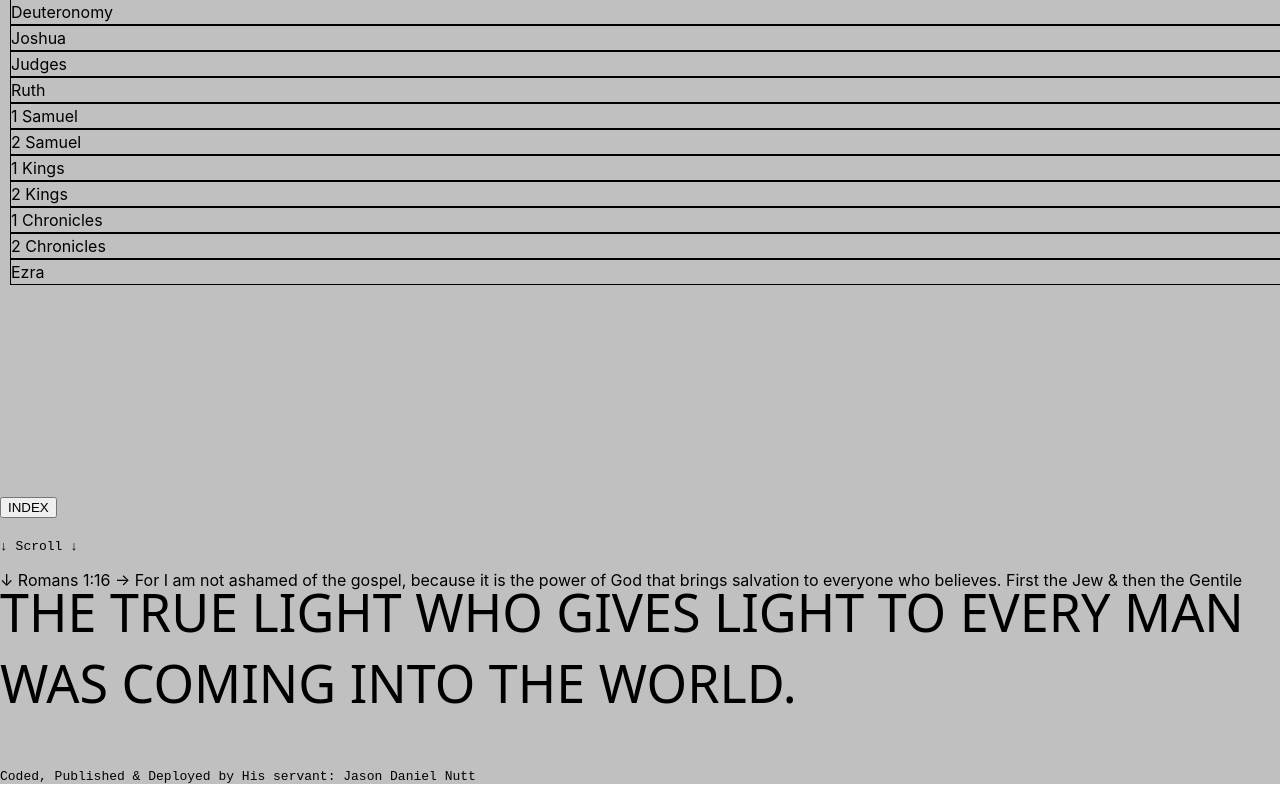
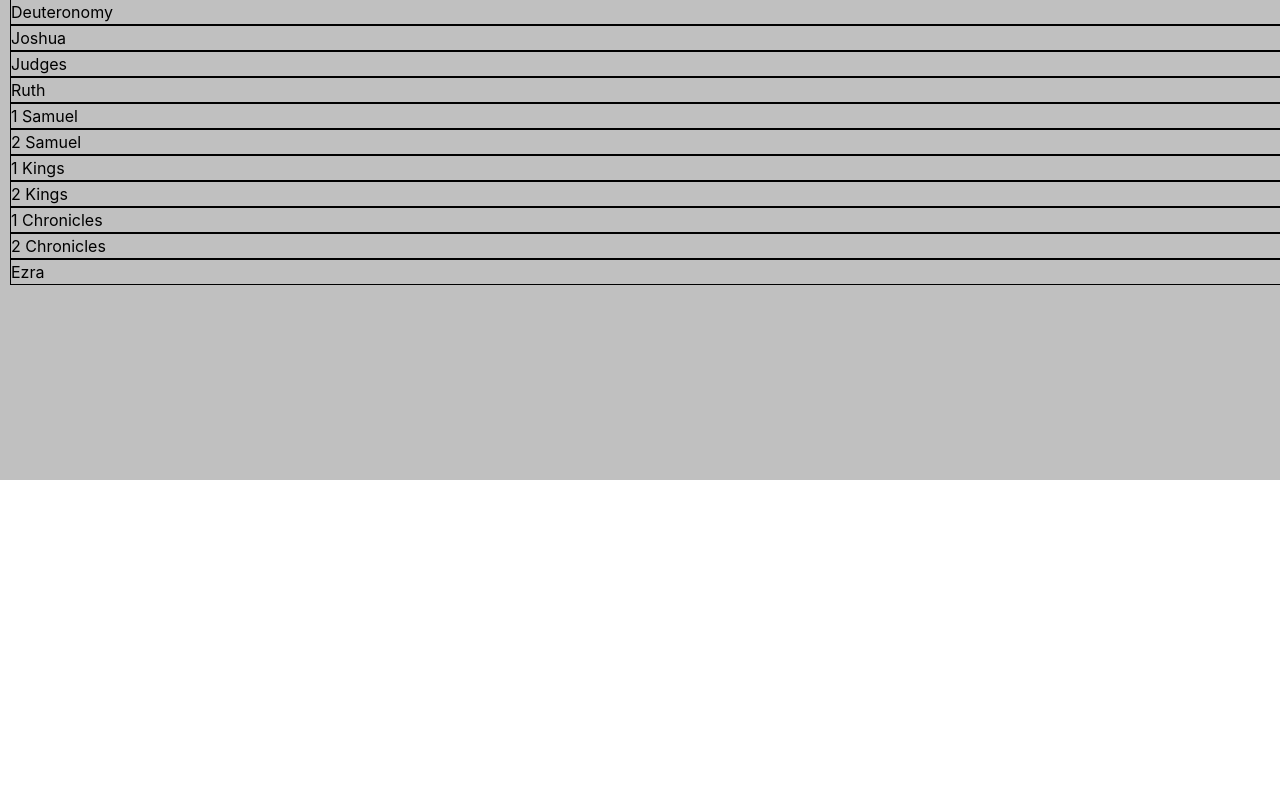
Before and after one commit to jnutt367/the-holy-bible, a Next.js app: page / in a window 1280 px wide. Shown: the part 834-1634 px from the top of the page. After the commit the page ends 1330 px from the top, so only its background shows below. Built offline with nearby package versions, Linux system fonts and the light colour scheme.

Commit message:
Update index.js

```diff
--- a/pages/index.js
+++ b/pages/index.js
@@ -15,9 +15,9 @@ export default function Home() {
       <main className={styles.main}>
 
        <h2 className={styles.holy}>The Holy</h2>
-        <h1 className={styles.title}>
-            <a href="https://en.wikipedia.org/wiki/Bible">Bible</a>
-        </h1>
+                <h1 className={styles.title}>
+                    <a href="https://en.wikipedia.org/wiki/Bible">Bible</a>
+                </h1>
                     <div className={styles.hero}>
                        <Image
                           src="/gods-finger.jpg"
@@ -55,37 +55,6 @@ export default function Home() {
 
                     </div>
 
-              <div className={styles.flex}>
-                  <button className={styles.code}>
-                              <a   href="https://index-olive-two.vercel.app/">
-                                    INDEX
-                                    </a>
-                                </button>
-                </div>
-                  <p className={styles.description}>
-
-                    <code className={styles.publisher}>&darr; Scroll &darr;</code>
-                  </p>
-
-                  <p className={styles.h2}>
-                  <span className={styles.span}> &darr; Romans 1:16 &rarr; </span>
-                    For I am not ashamed of the  gospel, because it is the power
-                    of God that brings salvation to everyone who believes. First the Jew & then the Gentile
-                  </p>
-
-
-
-
-                  <code className={styles.holy}> THE TRUE LIGHT WHO GIVES LIGHT TO EVERY MAN WAS COMING INTO THE WORLD. </code>
-
-
-
-
-        <p className={styles.description}>
-        <code className={styles.publisher}>
-        Coded, Published & Deployed by His servant: Jason Daniel Nutt
-        </code>
-        </p>
       </main>
 
     </div>
```
